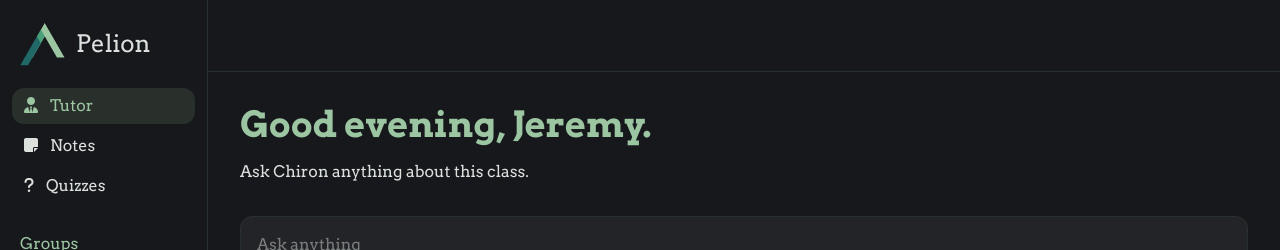
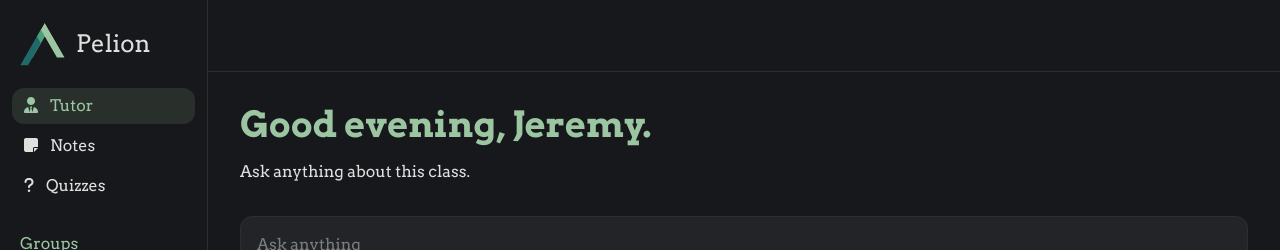
Before and after one commit to pelionlearn/pelion, a React (Vite) app in the folder frontend/: page /dashboard/classroom/1/tutor in a window 1280 px wide. Shown: the top 250 px of the page. Built offline with nearby package versions, Linux system fonts and the light colour scheme; no server answers.

Commit message:
frontend: remove chiron name

```diff
--- a/frontend/src/dashboard/classroom/Tutor.tsx
+++ b/frontend/src/dashboard/classroom/Tutor.tsx
@@ -8,7 +8,7 @@ function Tutor() {
         >
             <h1 className="text-4xl font-bold text-primary">Good evening, Jeremy.</h1>
 
-            <p className="mt-4">Ask Chiron anything about this class.</p>
+            <p className="mt-4">Ask anything about this class.</p>
 
             <div className="relative mt-8">
                 <textarea
```
